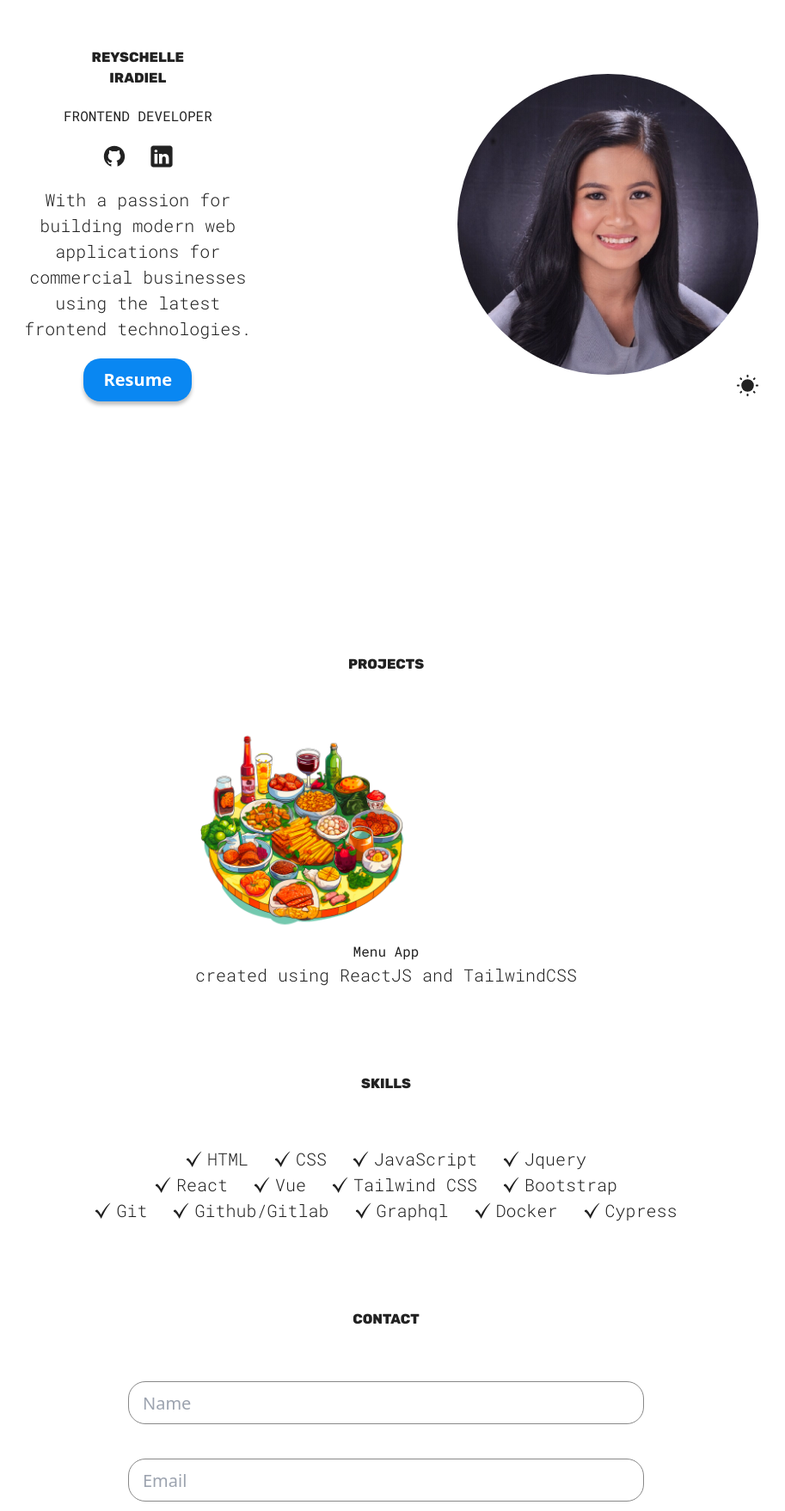
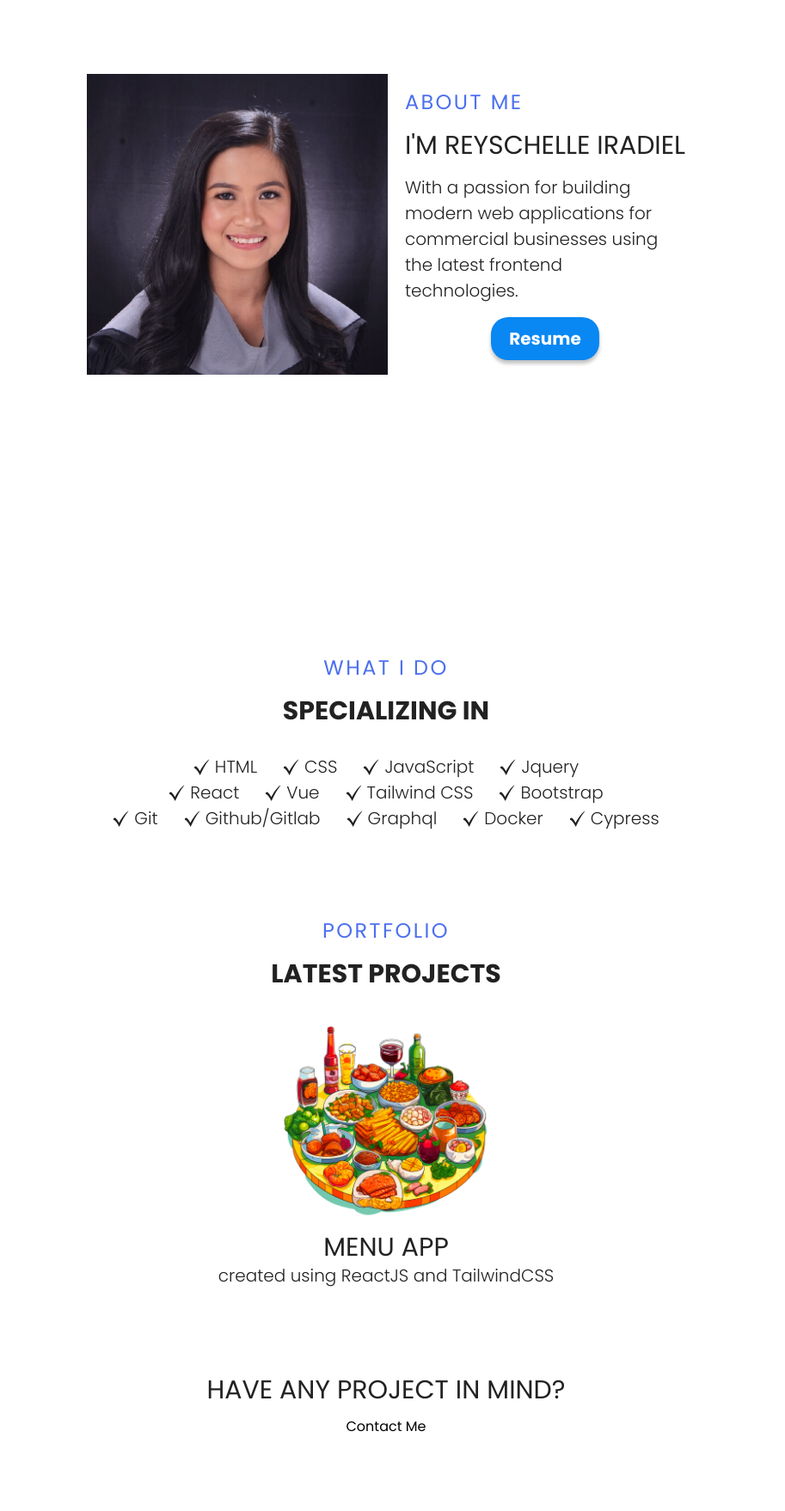
Before and after one commit to rniradiel/reyschelleiradiel.github.io, a React (Vite) app: page / in a window 1280 px wide. Shown: the part 1039-2797 px from the top of the page at 86% size, without its empty margins (191-1104 px from the left). Built offline with nearby package versions, Linux system fonts and the light colour scheme.

Commit message:
Apply new layout

```diff
--- a/index.html
+++ b/index.html
@@ -5,7 +5,7 @@
     <meta name="viewport" content="width=device-width, initial-scale=1.0" />
     <link rel="preconnect" href="https://fonts.googleapis.com">
     <link rel="preconnect" href="https://fonts.gstatic.com" crossorigin>
-    <link href="https://fonts.googleapis.com/css2?family=Roboto+Mono:wght@100..700&family=Rubik:wght@800&display=swap" rel="stylesheet">
+    <link href="https://fonts.googleapis.com/css2?family=Poppins:ital,wght@0,100;0,200;0,300;0,400;0,500;0,600;0,700;0,800;0,900;1,100;1,200;1,300;1,400;1,500;1,600;1,700;1,800;1,900&display=swap" rel="stylesheet">
     <title>Reyschelle Iradiel</title>
   </head>
   <body>
--- a/src/App.css
+++ b/src/App.css
@@ -45,18 +45,9 @@ p {
 }
 
 h1,
-h2 {
-  text-transform: uppercase;
-}
-
 h2,
 h3 {
-  font-size: 20px;
-}
-
-h1 {
-  font-family: 'Rubik', sans-serif;
-  font-size: 32px;
+  text-transform: uppercase;
 }
 
 p {
@@ -91,6 +82,28 @@ p {
     margin-bottom: 60px;
   }
 
+  button {
+    background-color: var(--btn-color);
+    color: var(--btn-text-color);
+    border: none;
+    border-radius: 20px;
+    width: 126px;
+    height: 50px;
+    font-size: 20px;
+    font-weight: bold;
+    box-shadow: 0 4px 4px rgba(0, 0, 0, 0.25);
+    transition: box-shadow 200ms ease-in-out, transform 200ms ease-in-out;
+  }
+
+  button:hover {
+    transform: scale(1.05);
+  }
+
+  button:active {
+    transform: translateY(2px);
+    box-shadow: 0 2px 2px rgba(0, 0, 0, 0.25);
+  }
+
   @media (width >= 1400px) {
     #root {
       gap: 200px;
--- a/src/App.jsx
+++ b/src/App.jsx
@@ -11,8 +11,8 @@ function App() {
     <>
       <Banner />
       <Hero />
+      <Skills />
       <Projects />
-      <Skills />
       <Contact />
       <Footer />
     </>
--- a/src/common/ProjectCard.jsx
+++ b/src/common/ProjectCard.jsx
@@ -1,7 +1,8 @@
 
+// eslint-disable-next-line react/prop-types
 function ProjectCard({ src, link, h3, p }) {
   return (
-    <a href={link} target="_blank">
+    <a href={link} target="_blank" className="flex flex-col items-center">
       <img className="hover" src={src} alt={`${h3} logo`} />
       <h3>{h3}</h3>
       <p>{p}</p>
--- a/src/index.css
+++ b/src/index.css
@@ -1,3 +1,18 @@
 @tailwind base;
 @tailwind components;
 @tailwind utilities;
+
+@layer base {
+  body, h1, h2, h3, p {
+    @apply font-sans;
+  }
+  h1 {
+    @apply text-5xl;
+  }
+  h2 {
+    @apply text-2xl;
+  }
+  h3 {
+    @apply text-3xl;
+  }
+}
--- a/src/sections/Banner/Banner.jsx
+++ b/src/sections/Banner/Banner.jsx
@@ -7,7 +7,7 @@ function Banner() {
     return (
         <section id="hero" className='bg-banner-pattern h-screen bg-no-repeat w-full bg-cover'>
             <div className='flex items-center flex-col h-full justify-center'>
-                <h1 className='text-white text-1xl md:text-3xl mb-6'>
+                <h1 className='text-white mb-6'>
                     I'm Reyschelle Iradiel
                 </h1>
                 <h2 className='text-white text-xl md:text-2xl mb-6'>Front End Development</h2>
--- a/src/sections/Contact/Contact.jsx
+++ b/src/sections/Contact/Contact.jsx
@@ -3,44 +3,10 @@ import styles from './ContactStyles.module.css'
 function Contact() {
   return (
     <section id="contact" className={styles.container}>
-        <h1 className="sectionTitle">Contact</h1>
-        <form action="">
-        <div className="formGroup">
-            <label htmlFor="name" hidden>
-            Name
-            </label>
-            <input
-            type="text"
-            name="name"
-            id="name"
-            placeholder="Name"
-            required
-            />
+        <div>
+          <h3>Have any project in mind?</h3>
+          <button className='hover'>Contact Me</button>
         </div>
-        <div className="formGroup">
-            <label htmlFor="email" hidden>
-            Email
-            </label>
-            <input
-            type="text"
-            name="email"
-            id="email"
-            placeholder="Email"
-            required
-            />
-        </div>
-        <div className="formGroup">
-            <label htmlFor="message" hidden>
-            Message
-            </label>
-            <textarea
-            name="message"
-            id="message"
-            placeholder="Message"
-            required></textarea>
-        </div>
-        <input className="hover btn" type="submit" value="Submit" />
-        </form>
     </section>
   )
 }
--- a/src/sections/Hero/Hero.jsx
+++ b/src/sections/Hero/Hero.jsx
@@ -1,44 +1,32 @@
 import styles from './HeroStyles.module.css'
 import heroImg from '../../assets/me.jpeg'
-import sun from '../../assets/sun.svg'
-import moon from '../../assets/moon.svg'
-import githubLight from '../../assets/github-light.svg'
-import githubDark from '../../assets/github-dark.svg'
-import linkedinLight from '../../assets/linkedin-light.svg'
-import linkedinDark from '../../assets/linkedin-dark.svg'
+// import sun from '../../assets/sun.svg'
+// import moon from '../../assets/moon.svg'
+// import githubLight from '../../assets/github-light.svg'
+// import githubDark from '../../assets/github-dark.svg'
+// import linkedinLight from '../../assets/linkedin-light.svg'
+// import linkedinDark from '../../assets/linkedin-dark.svg'
 import CV from '../../assets/Reyschelle Iradiel CV.pdf'
-import { useTheme } from '../../common/ThemeContext'
+// import { useTheme } from '../../common/ThemeContext'
 
 function Hero() {
-    const { theme, toggleTheme } = useTheme();
+    // const { theme, toggleTheme } = useTheme();
 
-    const themeIcon = theme === 'light' ? sun : moon;
-    const githubIcon = theme === 'light' ? githubLight : githubDark;
-    const linkedinIcon = theme === 'light' ? linkedinLight : linkedinDark;
+    // const themeIcon = theme === 'light' ? sun : moon;
+    // const githubIcon = theme === 'light' ? githubLight : githubDark;
+    // const linkedinIcon = theme === 'light' ? linkedinLight : linkedinDark;
 
     return (
         <section id="hero" className={styles.container}>
-            <div className={styles.colorModeContainer}>
+            <div className='relative'>
                 <img className={styles.hero} src={heroImg} alt="Profile picture of Reyschelle Iradiel" />
-                <img className={styles.colorMode} src={themeIcon} alt="Color mode icon" onClick={toggleTheme}/>
+                {/* <img className={styles.colorMode} src={themeIcon} alt="Color mode icon" onClick={toggleTheme}/> */}
             </div>
-            <div className={styles.info}>
-                <h1>
-                    Reyschelle
-                    <br />
-                    Iradiel
-                </h1>
-                <h2>Frontend Developer</h2>
-                <span>
-                    <a href="https://github.com/rniradiel" target="_blank">
-                        <img src={githubIcon} alt="Github Icon" />
-                    </a>
-                    <a href="https://www.linkedin.com/in/reyschelleiradiel/" target="_blank">
-                        <img src={linkedinIcon} alt="Linkedin Icon" />
-                    </a>
-                </span>
+            <div className='flex text-left flex-col gap-4'>
+                <h2 className='text-purple tracking-widest'>About Me</h2>
+                <h3> I'm Reyschelle Iradiel </h3>
                 <p className={styles.description}>
-                With a passion for building modern web applications for commercial businesses using the latest frontend technologies.
+                    With a passion for building modern web applications for commercial businesses using the latest frontend technologies.
                 </p>
                 <a href={CV} download>
                     <button className="hover">
--- a/src/sections/Hero/HeroStyles.module.css
+++ b/src/sections/Hero/HeroStyles.module.css
@@ -9,7 +9,6 @@
 
     .hero {
       max-width: 200px;
-      border-radius: 50%;
     }
 
     span {
@@ -80,9 +79,8 @@
 
   @media (width >= 800px) {
     .container {
-      flex-direction: row-reverse;
+      flex-direction: row;
       align-items: center;
-      justify-content: space-evenly;
 
       .hero {
         max-width: 350px;
--- a/src/sections/Projects/Projects.jsx
+++ b/src/sections/Projects/Projects.jsx
@@ -5,7 +5,8 @@ import ProjectCard from '../../common/ProjectCard';
 function Projects() {
   return (
     <section id="projects" className={styles.container}>
-      <h1 className="sectionTitle">Projects</h1>
+      <h2 className="text-purple mb-4 tracking-widest">Portfolio</h2>
+      <h3 className="font-bold uppercase mb-8">Latest Projects</h3>
       <div className={styles.projectsContainer}>
         <ProjectCard
           src={menuApp}
--- a/src/sections/Skills/Skills.jsx
+++ b/src/sections/Skills/Skills.jsx
@@ -10,7 +10,8 @@ function Skills() {
 
   return (
     <section id="skills" className={styles.container}>
-      <h1 className="sectionTitle">Skills</h1>
+      <h2 className="text-purple mb-4 tracking-widest">What I Do</h2>
+      <h3 className="font-bold uppercase mb-8">Specializing In</h3>
       <div className={styles.skillList}>
         <SkillList src={checkMarkIcon} skill="HTML" />
         <SkillList src={checkMarkIcon} skill="CSS" />
--- a/tailwind.config.js
+++ b/tailwind.config.js
@@ -5,6 +5,13 @@ export default {
     "./src/**/*.{js,jsx,ts,tsx}",
   ],
   theme: {
+    colors: {
+      'white': '#FFFFFF',
+      'purple': '#4C70EF',
+    },
+    fontFamily: {
+      sans: ['Poppins', 'sans-serif'],
+    },
     extend: {
       backgroundImage: {
         'banner-pattern': "url('/src/assets/bg-image.png')",
```
